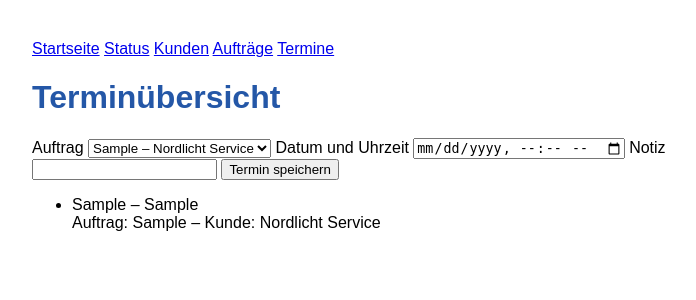
After one commit to melaysa/business-operations-manager, a Flask app: page /termine in a window 1280 px wide. The commit adds this page. Shown: the top 300 px of the page, without its empty margins (208-904 px from the left). Run offline with Flask 3, Linux system fonts and the light colour scheme; data comes from the database, SQL or seed files in the repository; tables that the repository leaves empty hold one stand-in row (values such as "Sample post").

Commit message:
Add appointment scheduling and update project documentation

```diff
--- a/app.py
+++ b/app.py
@@ -9,7 +9,9 @@ from database import (
     delete_customer,
     get_orders,
     add_order,
-    update_order_status
+    update_order_status,
+    get_appointments,
+    add_appointment,
 )
 
 app = Flask(__name__)
@@ -65,6 +67,7 @@ def kunden_loeschen(customer_id):
 
     return redirect(url_for("kunden_uebersicht"))
 
+
 @app.route("/auftraege", methods=["GET", "POST"])
 def auftrags_uebersicht():
     kunden_liste = get_customers()
@@ -85,6 +88,7 @@ def auftrags_uebersicht():
         kunden=kunden_liste,
     )
 
+
 @app.route("/auftraege/<int:order_id>/status", methods=["POST"])
 def auftrag_status_aendern(order_id):
     status = request.form.get("status", "")
@@ -95,6 +99,26 @@ def auftrag_status_aendern(order_id):
 
     return redirect(url_for("auftrags_uebersicht"))
 
+
+@app.route("/termine", methods=["GET", "POST"])
+def termin_uebersicht():
+    if request.method == "POST":
+        auftrag_id = request.form.get("auftrag_id", type=int)
+        datum_uhrzeit = request.form.get("datum_uhrzeit", "").strip()
+        notiz = request.form.get("notiz", "").strip()
+
+        if auftrag_id is not None and datum_uhrzeit and notiz:
+            add_appointment(auftrag_id, datum_uhrzeit, notiz)
+
+        return redirect(url_for("termin_uebersicht"))
+
+    return render_template(
+        "termine.html",
+        termine=get_appointments(),
+        auftraege=get_orders(),
+    )
+
+
 if __name__ == "__main__":
     create_tables()
     app.run(debug=True)
--- a/database.py
+++ b/database.py
@@ -24,6 +24,18 @@ def create_tables():
             bezeichnung TEXT NOT NULL,
             status TEXT NOT NULL DEFAULT 'Offen',
             FOREIGN KEY (kunde_id) REFERENCES kunden(id)
+        )
+        """
+    )
+
+    connection.execute(
+        """
+        CREATE TABLE IF NOT EXISTS termine (
+            id INTEGER PRIMARY KEY AUTOINCREMENT,
+            auftrag_id INTEGER NOT NULL,
+            datum_uhrzeit TEXT NOT NULL,
+            notiz TEXT NOT NULL,
+            FOREIGN KEY (auftrag_id) REFERENCES auftraege(id)
         )
         """
     )
@@ -115,6 +127,40 @@ def update_order_status(order_id, status):
     connection.close()
 
 
+def get_appointments():
+    connection = sqlite3.connect(DATABASE_NAME)
+    connection.row_factory = sqlite3.Row
+
+    appointments = connection.execute(
+        """
+        SELECT termine.id, termine.datum_uhrzeit, termine.notiz,
+               auftraege.bezeichnung AS auftragsname,
+               kunden.name AS kundenname
+        FROM termine
+        JOIN auftraege ON termine.auftrag_id = auftraege.id
+        JOIN kunden ON auftraege.kunde_id = kunden.id
+        ORDER BY termine.datum_uhrzeit
+        """
+    ).fetchall()
+
+    connection.close()
+    return appointments
+
+
+def add_appointment(auftrag_id, datum_uhrzeit, notiz):
+    connection = sqlite3.connect(DATABASE_NAME)
+    connection.execute("PRAGMA foreign_keys = ON")
+    connection.execute(
+        """
+        INSERT INTO termine (auftrag_id, datum_uhrzeit, notiz)
+        VALUES (?, ?, ?)
+        """,
+        (auftrag_id, datum_uhrzeit, notiz),
+    )
+    connection.commit()
+    connection.close()
+
+
 def add_customer(name, ansprechperson):
     connection = sqlite3.connect(DATABASE_NAME)
 
--- a/templates/base.html
+++ b/templates/base.html
@@ -11,6 +11,7 @@
         <a href="{{ url_for('statusseite') }}">Status</a>
         <a href="{{ url_for('kunden_uebersicht') }}">Kunden</a>
         <a href="{{ url_for('auftrags_uebersicht') }}">Aufträge</a>
+        <a href="{{ url_for('termin_uebersicht') }}">Termine</a>
     </nav>
 
     <main>
--- /dev/null
+++ b/templates/termine.html
@@ -0,0 +1,39 @@
+{% extends "base.html" %}
+
+{% block titel %}Termine | Business Operations Manager{% endblock %}
+
+{% block inhalt %}
+<h1>Terminübersicht</h1>
+
+{% if auftraege %}
+<form method="post">
+    <label for="auftrag_id">Auftrag</label>
+    <select id="auftrag_id" name="auftrag_id" required>
+        {% for auftrag in auftraege %}
+        <option value="{{ auftrag.id }}">{{ auftrag.bezeichnung }} – {{ auftrag.kundenname }}</option>
+        {% endfor %}
+    </select>
+
+    <label for="datum_uhrzeit">Datum und Uhrzeit</label>
+    <input id="datum_uhrzeit" name="datum_uhrzeit" type="datetime-local" required>
+
+    <label for="notiz">Notiz</label>
+    <input id="notiz" name="notiz" required>
+
+    <button type="submit">Termin speichern</button>
+</form>
+{% else %}
+<p>Lege zuerst einen Auftrag an, um einen Termin zu planen.</p>
+{% endif %}
+
+<ul>
+    {% for termin in termine %}
+    <li>
+        {{ termin.datum_uhrzeit|replace('T', ' um ') }} – {{ termin.notiz }}
+        <br>Auftrag: {{ termin.auftragsname }} – Kunde: {{ termin.kundenname }}
+    </li>
+    {% else %}
+    <li>Noch keine Termine vorhanden.</li>
+    {% endfor %}
+</ul>
+{% endblock %}
```
Also changed, not shown: README.md.
